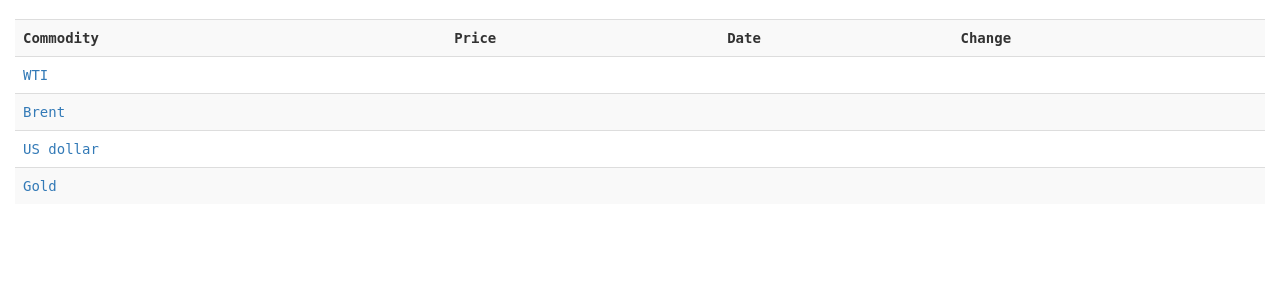
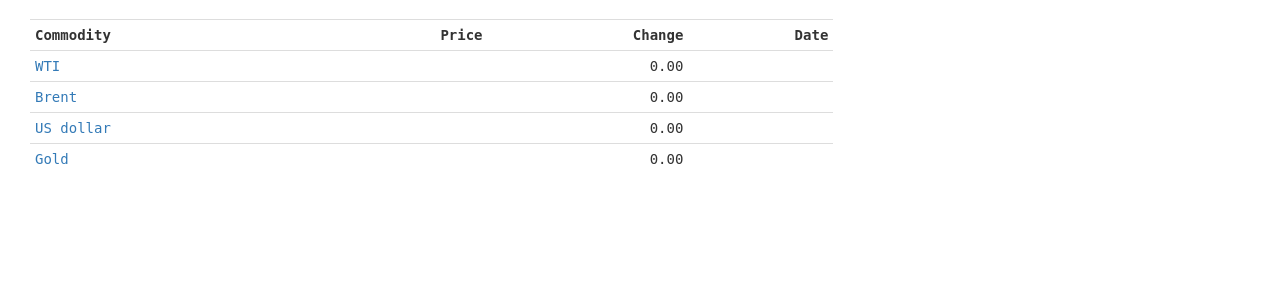
Before and after one commit to Cightline/oil_watch, a Flask app: template templates/commodities.html in a window 1280 px wide. Shown: the part 51-351 px from the top of the page. Run offline with Flask 2, Linux system fonts and the light colour scheme; the template is opened without the code that fills it: most values are stand-ins (such as "Sample title", 1, 10 or a date in 2020); parts of the project's set-up code (start-up, migrations or seed data) failed here and were passed over; some libraries are stand-ins or nearby versions.

Commit message:
fixed up commodities page

```diff
--- a/get_data.py
+++ b/get_data.py
@@ -34,7 +34,9 @@
                                       r_time=r_time,
                                       ticker=ticker,
                                       name=jd['Name'],
-                                      change=jd['Change'],
+                                      change=float(jd['LastTradePriceOnly']) - float(jd['PreviousClose']),
+                                      open_price=jd['Open'],
+                                      previous_close=jd['PreviousClose'],
                                       price=jd['LastTradePriceOnly'])
     db.session.add(new_data)
     db.session.commit()
--- a/sql/price_schema.py
+++ b/sql/price_schema.py
@@ -13,4 +13,6 @@
     price       = Column(Float)
     ticker      = Column(String(100))
     name        = Column(String(200))
-    change      = Column(String(100))
+    change      = Column(Float)
+    open_price  = Column(Float)
+    previous_close = Column(Float)
--- a/templates/commodities.html
+++ b/templates/commodities.html
@@ -17,47 +17,51 @@
     font-family: monospace;
 }
 
+td
+{
+    font-family: monospace;
+}
+
 </style>
 
 
 <div class="container-fluid">
-    <table class="table table-striped">
+    <div class="col-md-8">
+        <table class="table table-hover table-condensed" width="10%">
             <tr>
                 <th>Commodity</th>
-            <th>Price</th>
-            <th>Date</th>
-            <th>Change</th>
+                <th class="text-right">Price</th>
+                <th class="text-right">Change</th>
+                <th class="text-right">Date</th>
             </tr>
             <tr>
                 <td><a href="https://finance.yahoo.com/quote/CLQ16.NYM/news">WTI</td>
-            <td> {{ wti.price }} </td>
-            <td> {{ wti.p_time.strftime('%B %d %Y') }} </td>
-            <td> {{ wti.change }} </td>
+                <td class="text-right"> {{ wti.price }} </td>
+                <td class="text-right"> {{ '%0.2f' %  (wti.change) }} </td>
+                <td class="text-right"> {{ wti.p_time.strftime('%B %d %Y') }} </td>
             </tr>
 
             <tr>
                 <td><a href="https://finance.yahoo.com/quote/BZU16.NYM/news">Brent</td>
-            <td> {{ brent.price }} </td>
-            <td> {{ brent.p_time.strftime('%B %d %Y') }} </td>
-            <td> {{ brent.change }}</td>
+                <td class="text-right"> {{ brent.price }} </td>
+                <td class="text-right"> {{ '%0.2f' %  (brent.change) }} </td>
+                <td class="text-right"> {{ brent.p_time.strftime('%B %d %Y') }} </td>
             </tr>
 
             <tr>
                 <td><a href="https://finance.yahoo.com/quote/DX-Y.NYB/news">US dollar</td>
-            <td>{{ us_dollar.price }}</td>
-            <td>{{ us_dollar.p_time.strftime('%B %d %Y') }} </td>
-            <td> {{ us_dollar.change }} </td>
+                <td class="text-right">{{ us_dollar.price }}</td>
+                <td class="text-right"> {{ '%0.2f' %  (us_dollar.change) }} </td>
+                <td class="text-right">{{ us_dollar.p_time.strftime('%B %d %Y') }} </td>
             </tr>
 
 
             <tr>
                 <td><a href="https://finance.yahoo.com/quote/YGQ16.NYB/news">Gold</td>
-            <td>{{ gold.price }}</td>
-            <td>{{ gold.p_time.strftime('%B %d %Y') }} </td>
-            <td> {{ gold.change }} </td>
+                <td class="text-right">{{ gold.price }}</td>
+                <td class="text-right"> {{ '%0.2f' %  (gold.change) }} </td>
+                <td class="text-right">{{ gold.p_time.strftime('%B %d %Y') }} </td>
             </tr>
-
-
-
         </table>
     </div>
+</div>
--- a/templates/map.html
+++ b/templates/map.html
@@ -19,7 +19,7 @@
     </style>
   </head>
   <body>
-    <div id="map"></div>
+      <div class="container-fluid"id="map"></div>
     <div id="capture"></div>
     <script>
       var map;
```
Lines whose indentation alone changed are shown as unchanged.
